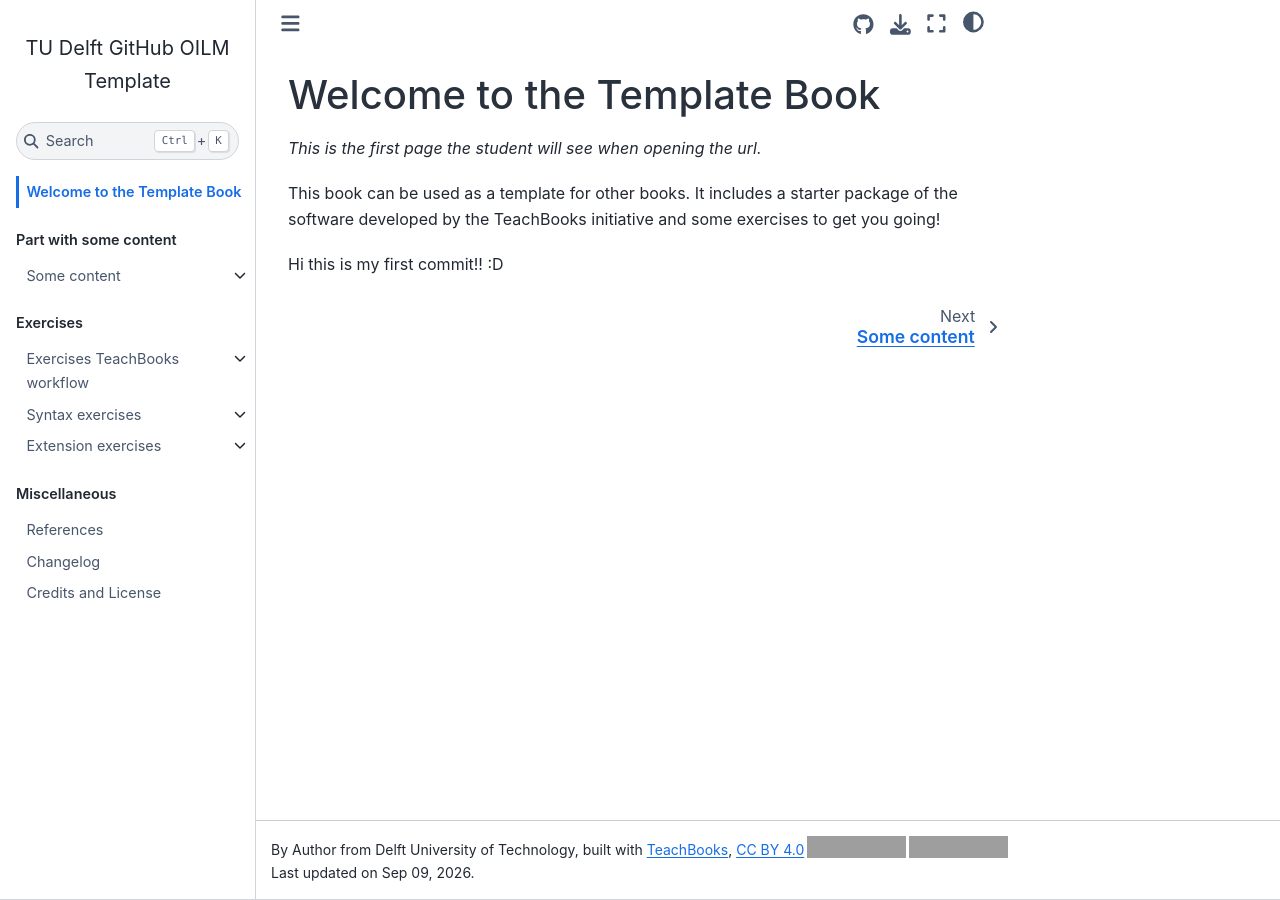
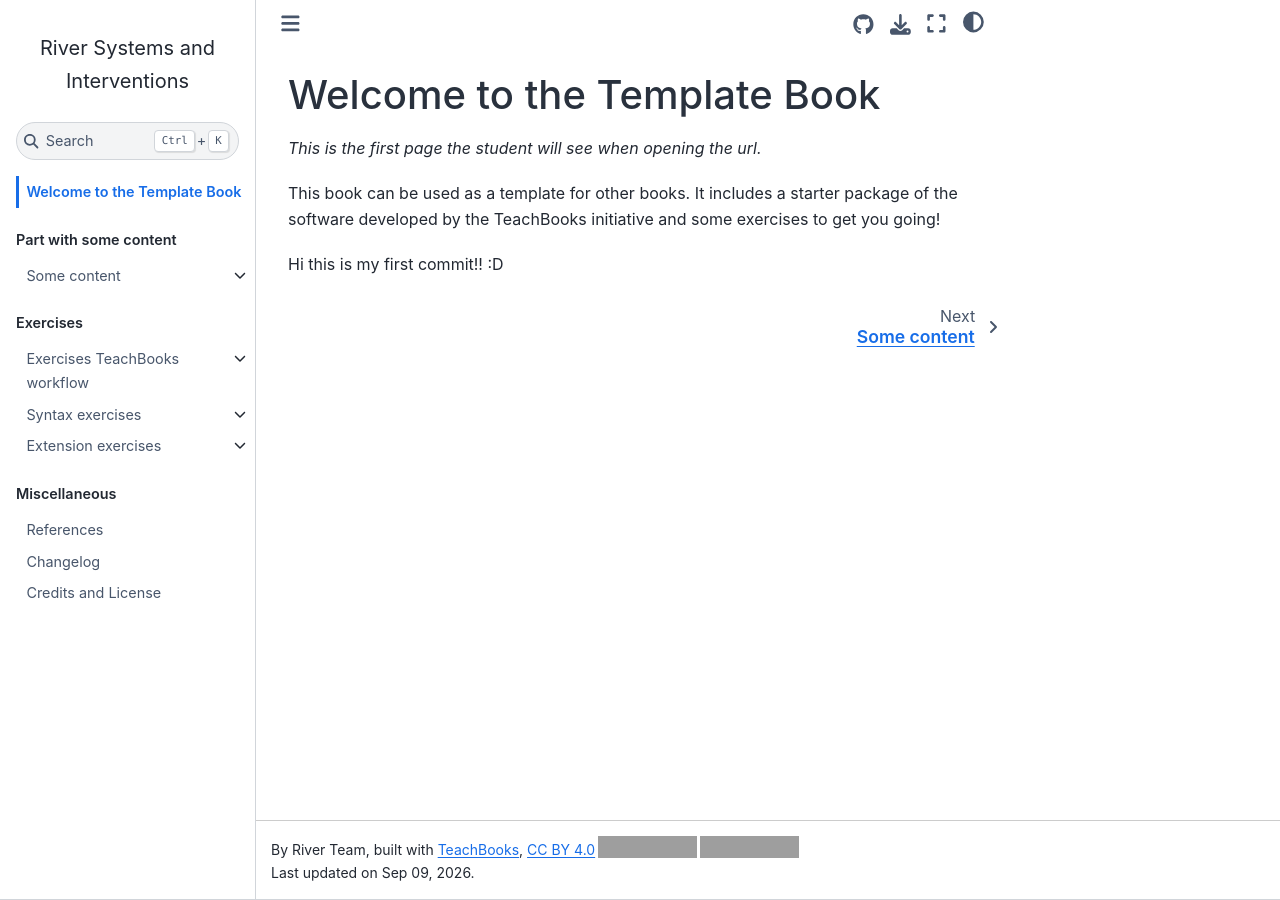
Before and after one commit to derkpss/River-Systems-and-Interventions, a Jupyter Book: the page built from book/intro.md, in a window 1280 px wide. Built offline with Jupyter Book 1.0.4 settings and Sphinx 7.4.7 and the Sphinx Book theme 1.1.4, drawn with Linux system fonts in a browser that asks for light colours; comment, search, counter and statistics services are not loaded; grey boxes are pictures that could not be loaded.

Commit message:
Update author and repository information in config

```diff
--- a/book/_config.yml
+++ b/book/_config.yml
@@ -2,7 +2,7 @@
 
 # This config includes an opinionated list of configuration options of TeachBooks, Jupyterbook v1, Sphinx and other extensions part of TeachBooks-Favourites.
 
-author: Author from Delft University of Technology, built with <a href="https://teachbooks.io">TeachBooks</a>, <a href="https://creativecommons.org/licenses/by/4.0/" target="_blank" rel="license noopener noreferrer"">CC BY 4.0<img style="height:22px!important;margin-left:3px;vertical-align:text-bottom;" src="https://mirrors.creativecommons.org/presskit/icons/cc.svg" alt=""><img style="height:22px!important;margin-left:3px;vertical-align:text-bottom;" src="https://mirrors.creativecommons.org/presskit/icons/by.svg" alt=""></a>
+author: River Team, built with <a href="https://teachbooks.io">TeachBooks</a>, <a href="https://creativecommons.org/licenses/by/4.0/" target="_blank" rel="license noopener noreferrer"">CC BY 4.0<img style="height:22px!important;margin-left:3px;vertical-align:text-bottom;" src="https://mirrors.creativecommons.org/presskit/icons/cc.svg" alt=""><img style="height:22px!important;margin-left:3px;vertical-align:text-bottom;" src="https://mirrors.creativecommons.org/presskit/icons/by.svg" alt=""></a>
                                                      # Replace TeachBooks Teams with your own name in the line above, configuratin part of JupyterBook: https://jupyterbook.org/en/stable/customize/config.html
 execute:
   execute_notebooks: "off"                           # Replace this if you want don't have notebooks with output and you want to add notebook output during build, configuration part of Jupyterbook v1 (https://jupyterbook.org/en/stable/customize/config.html)
@@ -31,10 +31,10 @@ sphinx:                                              # Options passed on to the
     html_theme_options:
       home_page_in_toc: true                         # Replace with false it you don't want the landing page to be shown in the table of contents.
       logo:
-        text: TU Delft GitHub OILM Template          # Replace this with your own open interactive learning material title, configuration part of Sphinx (https://www.sphinx-doc.org/en/master/index.html)
+        text: River Systems and Interventions        # Replace this with your own open interactive learning material title, configuration part of Sphinx (https://www.sphinx-doc.org/en/master/index.html)
         # image_light:                               # Default value not shown (line can be removed), adds your logo for the light mode here (can be the same as image_dark) (disabling of TU Delft logo is required), configuration part of Sphinx (https://www.sphinx-doc.org/en/master/index.html)
         # image_dark:                                # Default value not shown (line can be removed), adds your logo for the dark mode here (can be the same as image_light) (disabling of TU Delft logo is required), configuration part of Sphinx (https://www.sphinx-doc.org/en/master/index.html)
-      repository_url: "https://github.com/TUDelft-books/repo" # Add your own repo URL here, configuration part of JupyterBook v1 (https://jupyterbook.org/en/stable/customize/config.html)
+      repository_url: "https://github.com/derkpss/River-Systems-and-Interventions" # Add your own repo URL here, configuration part of JupyterBook v1 (https://jupyterbook.org/en/stable/customize/config.html)
       path_to_docs:          "book"                  # Required for edit_page_button, should be book if you're using TeachBooks package (https://github.com/TeachBooks/TeachBooks) or the TeachBooks deploy book workflow (https://teachbooks.io/manual/external/deploy-book-workflow/README.html), configuration part of Jupyterbook v1 (https://jupyterbook.org/en/stable/customize/config.html)
       repository_branch:     "main"                  # Replace when you change the name of your published branch (required for edit_page_button), configuration part of Jupyterbook v1 (https://jupyterbook.org/en/stable/customize/config.html)
       use_edit_page_button:  true                    # Replace with false if you don't want the edit page button (i.e. if you don't user to propose changes themselves or have a private repo), configuration part of Jupyterbook v1 (https://jupyterbook.org/en/stable/customize/config.html)
```
